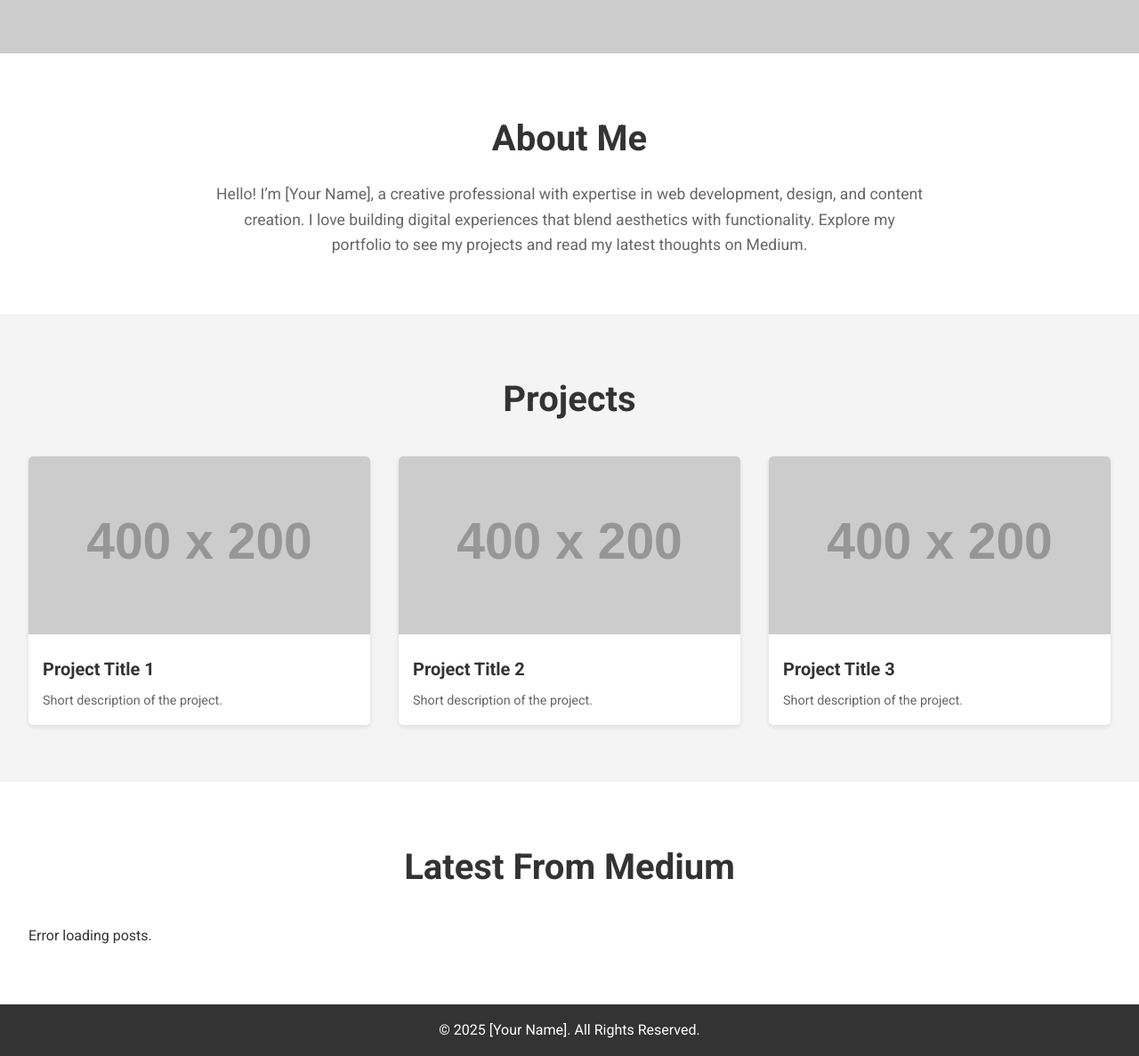
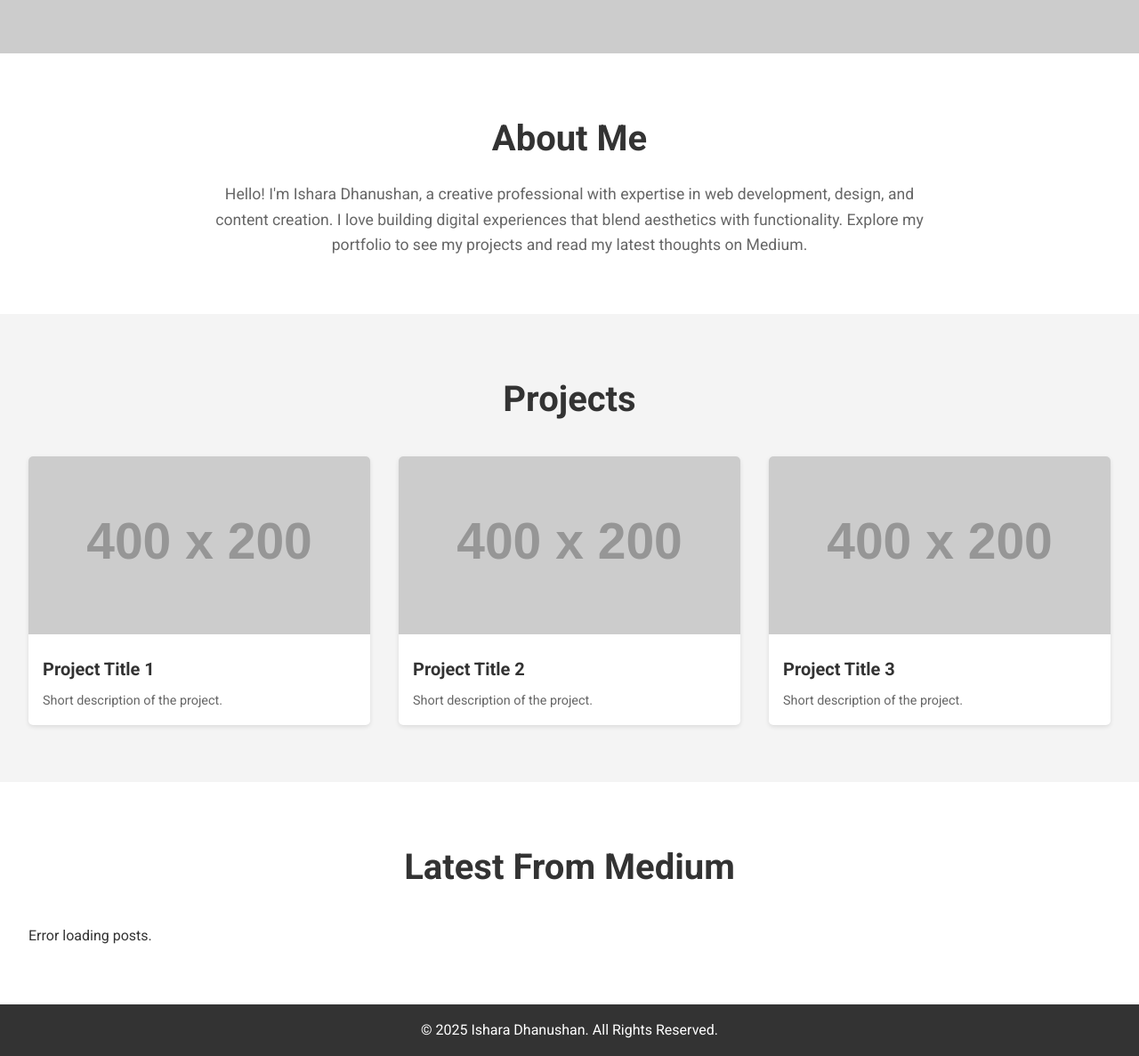
Before and after one commit to isharadh2002/isharadh2002.github.io, a plain HTML site: page index.html in a window 1280 px wide. Shown: the part 810-1997 px from the top of the page at 89% size. Drawn offline with Linux system fonts and the light colour scheme; no server answers; placeholder pictures from the web are drawn by us.

Commit message:
Update index.html

```diff
--- a/index.html
+++ b/index.html
@@ -224,7 +224,7 @@
   <!-- About Section -->
   <section id="about" class="about">
     <h2>About Me</h2>
-    <p>Hello! I’m [Your Name], a creative professional with expertise in web development, design, and content creation. I love building digital experiences that blend aesthetics with functionality. Explore my portfolio to see my projects and read my latest thoughts on Medium.</p>
+    <p>Hello! I'm Ishara Dhanushan, a creative professional with expertise in web development, design, and content creation. I love building digital experiences that blend aesthetics with functionality. Explore my portfolio to see my projects and read my latest thoughts on Medium.</p>
   </section>
 
   <!-- Portfolio Section -->
@@ -267,7 +267,7 @@
 
   <!-- Footer -->
   <footer>
-    <p>&copy; 2025 [Your Name]. All Rights Reserved.</p>
+    <p>&copy; 2025 Ishara Dhanushan. All Rights Reserved.</p>
   </footer>
 
   <script>
@@ -279,7 +279,7 @@
     // Fetch latest Medium posts using an RSS-to-JSON API
     // Replace 'YOUR_MEDIUM_USERNAME' with your Medium username.
     (function() {
-      const mediumUsername = 'YOUR_MEDIUM_USERNAME';
+      const mediumUsername = 'isharadh2002';
       const feedUrl = `https://api.rss2json.com/v1/api.json?rss_url=https://medium.com/feed/@${mediumUsername}`;
 
       fetch(feedUrl)
```
